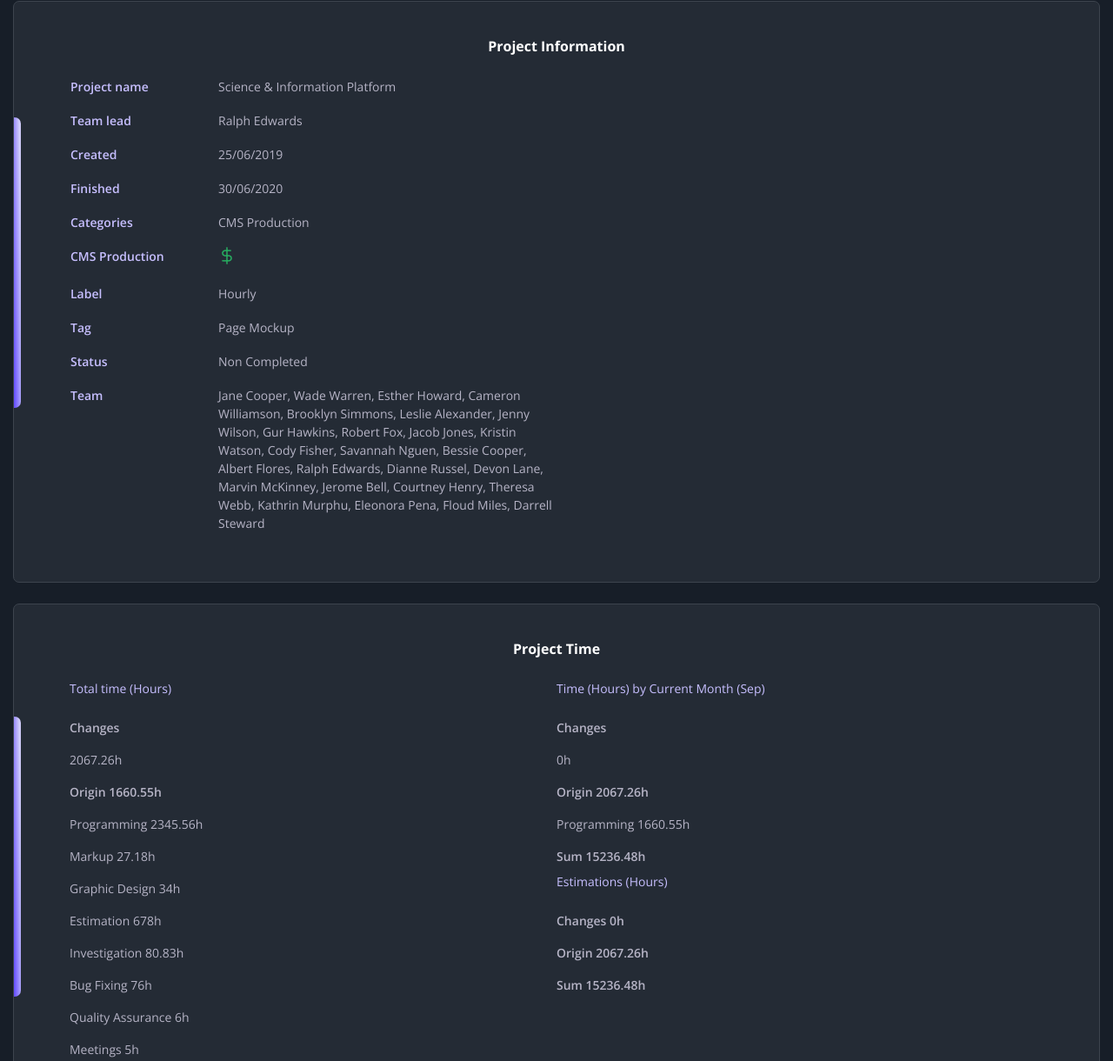
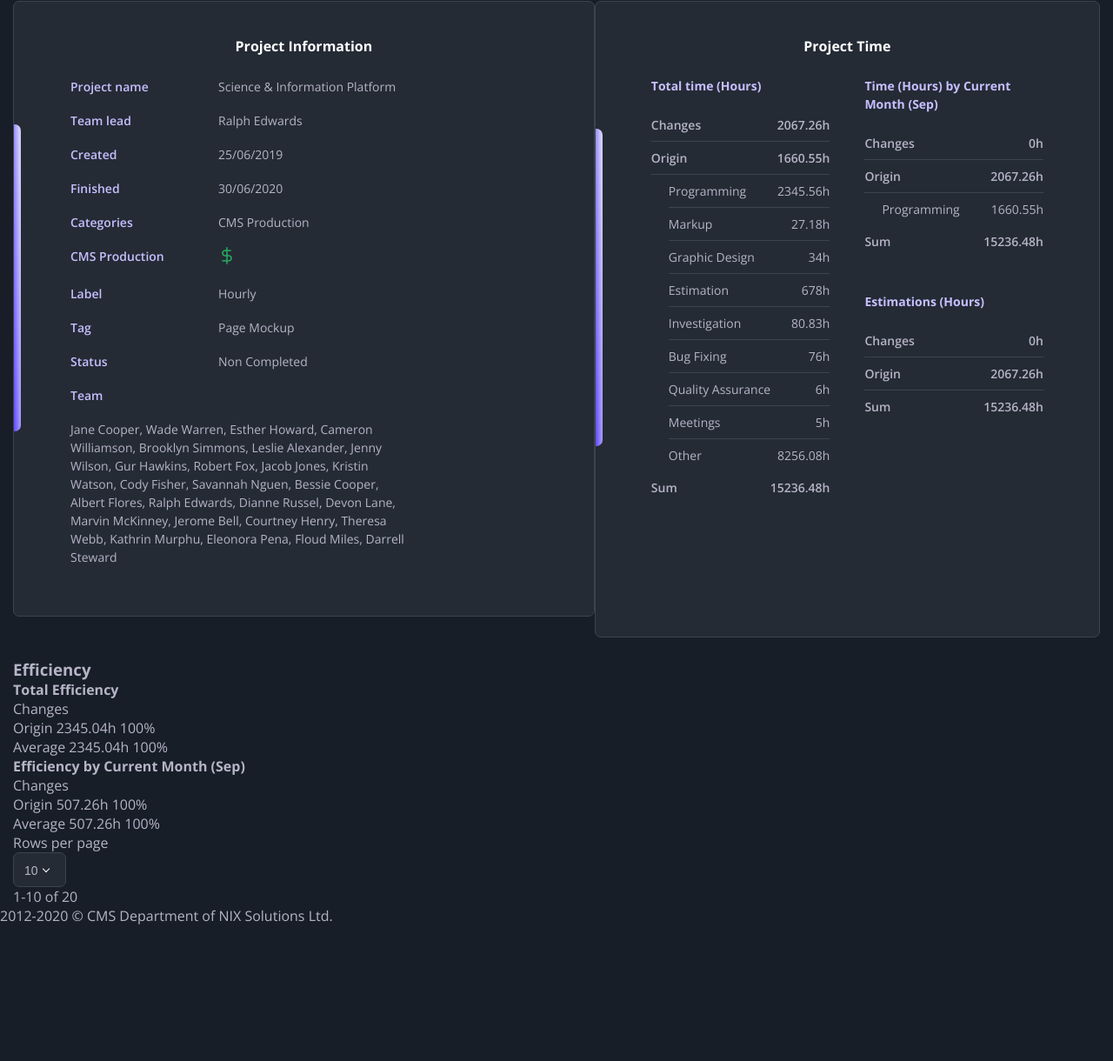
Before and after one commit to LilyNov/reporting, a website: page index.html in a window 1280 px wide. Shown: the part 426-1646 px from the top of the page at 87% size. After the commit the page ends 1490 px from the top, so only its background shows below. Drawn offline with nearby package versions, Linux system fonts and the light colour scheme.

Commit message:
fixed section projects

```diff
--- a/css/components/_projects.scss
+++ b/css/components/_projects.scss
@@ -1,13 +1,21 @@
 .projects {
   padding-bottom: 24px;
+  font-weight: 400;
+  font-size: 10px;
+  line-height: 18px;
+
+  @media screen and (min-width: 768px) {
+    font-size: 14px;
+    line-height: 21px;
+    .container {
+      display: flex;
+    }
+  }
 }
 
 .projects__card {
   position: relative;
   padding: 34px 10px 34px 34px;
-    font-weight: 400;
-    font-size: 10px;
-    line-height: 18px;
   background-color: $box-background-color;
   border: 1px solid $border-color;
   border-radius: 7px;
@@ -20,7 +28,13 @@
     display: block;
     width: 8px;
     height: 50%;
-      background-image: linear-gradient(269deg, #d0ccfa 15.3%, #624BFF 98.74%, #8F7FFF 87.74%, #7F76F7 87.74%);
+    background-image: linear-gradient(
+      269deg,
+      #d0ccfa 15.3%,
+      #624bff 98.74%,
+      #8f7fff 87.74%,
+      #7f76f7 87.74%
+    );
     border-radius: 0 7px 7px 0;
   }
 
@@ -28,8 +42,6 @@
     margin-bottom: 24px;
   }
   @media screen and (min-width: 768px) {
-        font-size: 14px;
-        line-height: 21px;
     padding: 40px 64px;
   }
 }
@@ -38,7 +50,6 @@
   margin-bottom: 20px;
   text-align: center;
   font-weight: bold;
-    font-size: 14px;
   line-height: 22px;
   text-transform: capitalize;
   color: $white-color;
@@ -71,41 +82,45 @@ td {
   }
 }
 
-p {
-    display: block;
-    text-align-last: left;
+.block--flex {
+  display: flex;
 }
 
-.block--flex {
+.block-list {
+  width: calc(100% / 2);
+}
+
+.block-list:first-child {
+  margin-right: 20px;
+  @media screen and (min-width: 768px) {
+    margin-right: 40px;
+  }
+}
+
+.block-list__text--purple {
+  margin-bottom: 16px;
+  color: $labels-text-color;
+}
+
+.block-list__text--bold {
+  font-weight: 600;
+}
+
+.block-list__secondary {
+  margin-left: 20px;
+}
+
+li {
   display: flex;
-    justify-content: space-around;
-    font-size: 14px;
-    line-height: 21px;
-    & p {
+  justify-content: space-between;
   padding-top: 8px;
   padding-bottom: 8px;
 }
 
-    & span {
-        display: inline-flex
-    }
+li:not(:last-child) {
+  border-bottom: 1px solid $border-color;
 }
 
-// .block__main {
-//     display: flex;
-//     justify-content: space-between;
-// }
-
-.block {
-    width: calc(100% / 2);
+.block-list__main--margin {
+  margin-top: 40px;
 }
-
-.block__text--purple {
-    margin-bottom: 16px;
-    font-weight: 400;
-    color: $labels-text-color;
-}
-
-.block__text--bold {
-    font-weight: 600;
-}
--- a/index.html
+++ b/index.html
@@ -149,59 +149,98 @@
                 <div class="projects__card">
                     <h3 class="projects__title">Project Time</h3>
                     <div class="block--flex">
-                        <div class="block">
-                            <h4 class="block__text--purple">Total time (Hours)</h4>
-                            <div class="block__main">
-                                <p class="block__text--bold">Changes</p>
-                                <p>2067.26h</p>
-                            </div>
-                            <div class="block__main">
-                                <p class="block__text--bold">Origin <span>1660.55h</span></p>
-                                <div class="block__secondary">
-                                    <p>Programming <span>2345.56h</span></p>
-                                    <p>Markup <span>27.18h</span></p>
-                                    <p>Graphic Design <span>34h</span></p>
-                                    <p>Estimation <span>678h</span></p>
-                                    <p>Investigation <span>80.83h</span></p>
-                                    <p>Bug Fixing <span>76h</span></p>
-                                    <p>Quality Assurance <span>6h</span></p>
-                                    <p>Meetings <span>5h</span></p>
-                                    <p>Other <span>8256.08h</span></p>
-                                </div>
-                            </div>
-                            <div class="block__main">
-                                <p class="block__text--bold">Sum <span>15236.48h</span></p>
-                            </div>
+                        <div class="block-list">
+                            <ul class="list block-list__main">
+                                <h4 class="block-list__text--purple">Total time (Hours)</h4>
+                                <li class="block-list__text--bold">
+                                    <p>Changes</p>
+                                    <p>2067.26h</p>
+                                </li>
+                                <li class="block-list__text--bold">
+                                    <p>Origin </p>
+                                    <p>1660.55h</p>
+                                </li>
+                                <ul class="list block-list__secondary">
+                                    <li>
+                                        <p>Programming</p>
+                                        <p>2345.56h</p>
+                                    </li>
+                                    <li>
+                                        <p>Markup</p>
+                                        <p>27.18h</p>
+                                    </li>
+                                    <li>
+                                        <p>Graphic Design</p>
+                                        <p>34h</p>
+                                    </li>
+                                    <li>
+                                        <p>Estimation</p>
+                                        <p>678h</p>
+                                    </li>
+                                    <li>
+                                        <p>Investigation</p>
+                                        <p>80.83h</p>
+                                    </li>
+                                    <li>
+                                        <p>Bug Fixing</p>
+                                        <p>76h</p>
+                                    </li>
+                                    <li>
+                                        <p>Quality Assurance</p>
+                                        <p>6h</p>
+                                    </li>
+                                    <li>
+                                        <p>Meetings</p>
+                                        <p>5h</p>
+                                    </li>
+                                    <li>
+                                        <p>Other</p>
+                                        <p>8256.08h</p>
+                                    </li>
+                                </ul>
+                                <li class="block-list__text--bold">
+                                    <p>Sum</p>
+                                    <p>15236.48h</p>
+                                </li>
+                            </ul>
                         </div>
-                        <div class="block">
-                            <div>
-                                <h4 class="block__text--purple">Time (Hours) by Current Month (Sep)</h4>
-                                <div class="block__main">
-                                    <p class="block__text--bold">Changes</p>
+                        <div class="block-list">
+                            <ul class="list block-list__main">
+                                <h4 class="block-list__text--purple">Time (Hours) by Current Month (Sep)</h4>
+                                <li class="block-list__text--bold">
+                                    <p>Changes</p>
                                     <p>0h</p>
-                                </div>
-                                <div class="block__main">
-                                    <p class="block__text--bold">Origin <span>2067.26h</span></p>
-                                    <div class="block__secondary">
-                                        <p>Programming <span>1660.55h</span></p>
-                                    </div>
-                                </div>
-                                <div class="block__main">
-                                    <p class="block__text--bold">Sum <span>15236.48h</span></p>
-                                </div>
-                            </div>
-                            <div>
-                                <h4 class="block__text--purple">Estimations (Hours)</h4>
-                                <div class="block__main">
-                                    <p class="block__text--bold">Changes <span>0h</span></p>
-                                </div>
-                                <div class="block__main">
-                                    <p class="block__text--bold">Origin <span>2067.26h</span></p>
-                                </div>
-                                <div class="block__main">
-                                    <p class="block__text--bold">Sum <span>15236.48h</span></p>
-                                </div>
-                            </div>
+                                </li>
+                                <li class="block-list__text--bold">
+                                    <p>Origin</p>
+                                    <p>2067.26h</p>
+                                </li>
+                                <ul class="list block-list__secondary">
+                                    <li>
+                                        <p>Programming</p>
+                                        <p>1660.55h</p>
+                                    </li>
+                                </ul>
+                                <li class="block-list__text--bold">
+                                    <p>Sum</p>
+                                    <p>15236.48h</p>
+                                </li>
+                            </ul>
+                            <ul class="list block-list__main block-list__main--margin">
+                                <h4 class="block-list__text--purple">Estimations (Hours)</h4>
+                                <li class="block-list__text--bold">
+                                    <p>Changes</p>
+                                    <p>0h</p>
+                                </li>
+                                <li class="block-list__text--bold">
+                                    <p>Origin</p>
+                                    <p>2067.26h</p>
+                                </li>
+                                <li class="block-list__text--bold">
+                                    <p>Sum</p>
+                                    <p>15236.48h</p>
+                                </li>
+                            </ul>
                         </div>
                     </div>
                 </div>
```
Also changed, not shown: css/main.css, 1 other file. Lines whose indentation alone changed are shown as unchanged.
